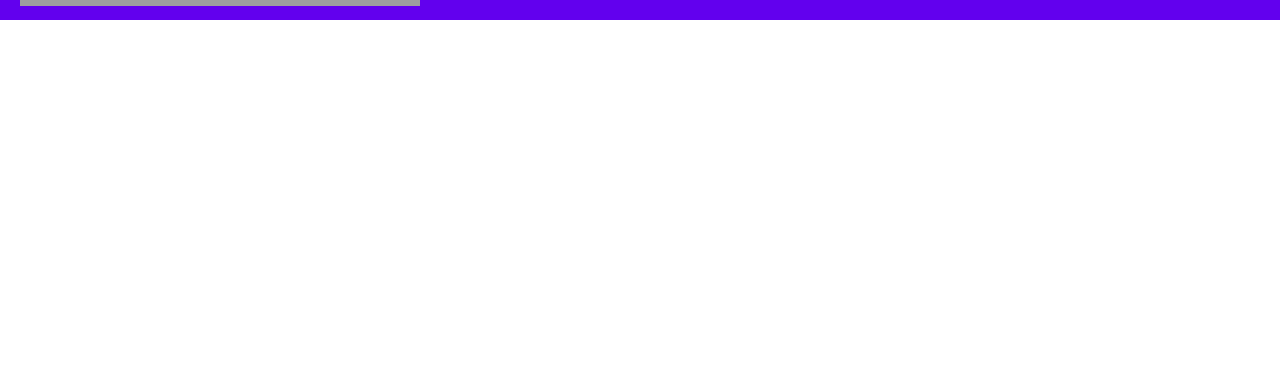
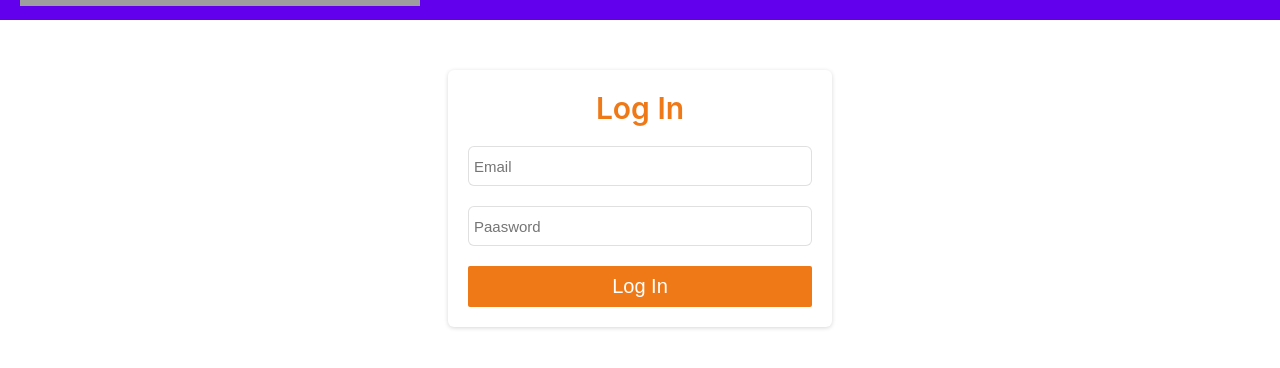
Before and after one commit to ajay09a/timeline, a React (Create React App) app: page /login in a window 1280 px wide. Shown: the part 304-672 px from the top of the page. Built offline with nearby package versions, Linux system fonts and the light colour scheme; no server answers; grey boxes are pictures that could not be loaded.

Commit message:
update user profile

```diff
--- a/src/components/App.js
+++ b/src/components/App.js
@@ -4,6 +4,7 @@ import { BrowserRouter as Router, Routes, Route} from 'react-router-dom';
 import { getPosts } from '../api';
 import { Home } from '../pages';
 import { Loader, Navbar } from './';
+import Login from '../pages/Login';
 
 function App() {
   const [posts, setPosts] = useState([]);
@@ -33,6 +34,7 @@ function App() {
         <Navbar />
         <Routes>
           <Route path='/' element={<Home posts={posts} />} ></Route>
+          <Route path='/login' element={<Login />} ></Route>
         </Routes>
       </Router>
     </div>
--- a/src/components/Navbar.js
+++ b/src/components/Navbar.js
@@ -17,7 +17,7 @@ const Navbar = () => {
         <div className={styles.user}>
           <NavLink to="/">
             <img
-              src="https://image.flaticon.com/icons/svg/2154/2154651.svg"
+              src="https://cdn-icons-png.flaticon.com/512/149/149071.png"
               alt=""
               className={styles.userDp}
             />
```
